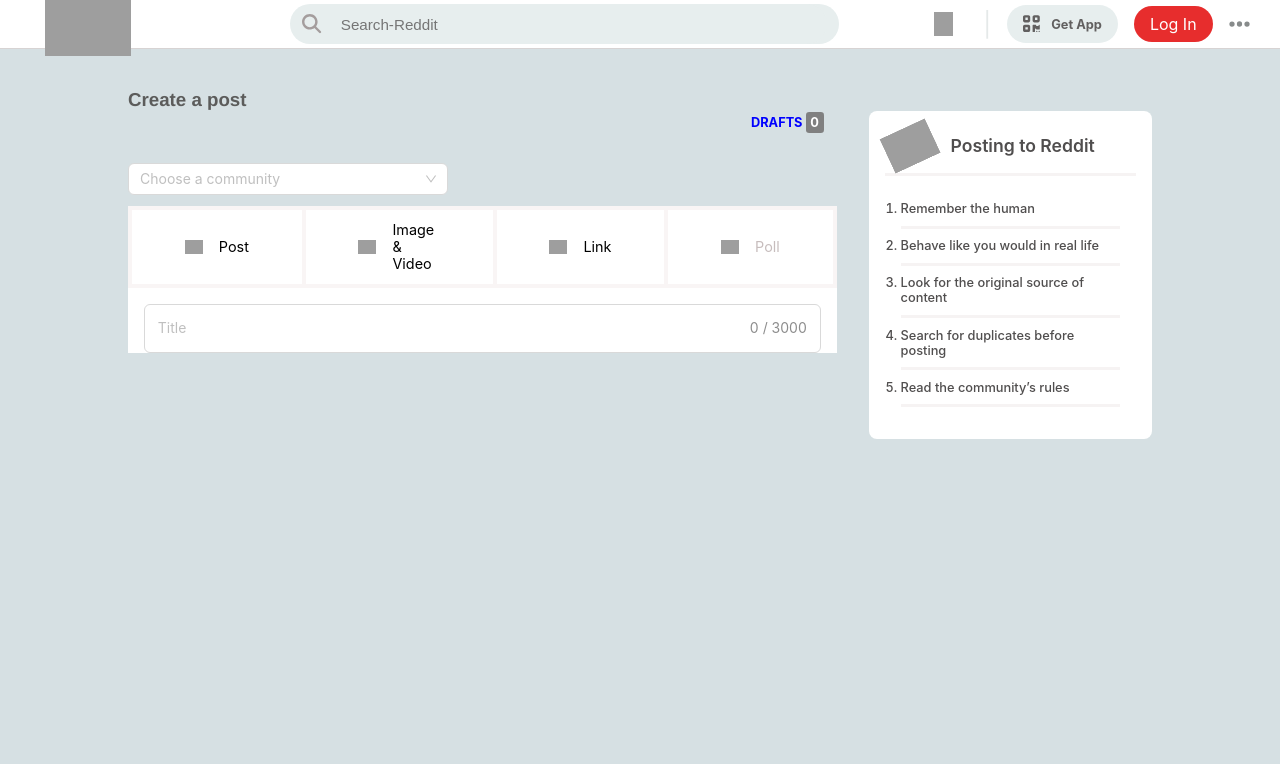
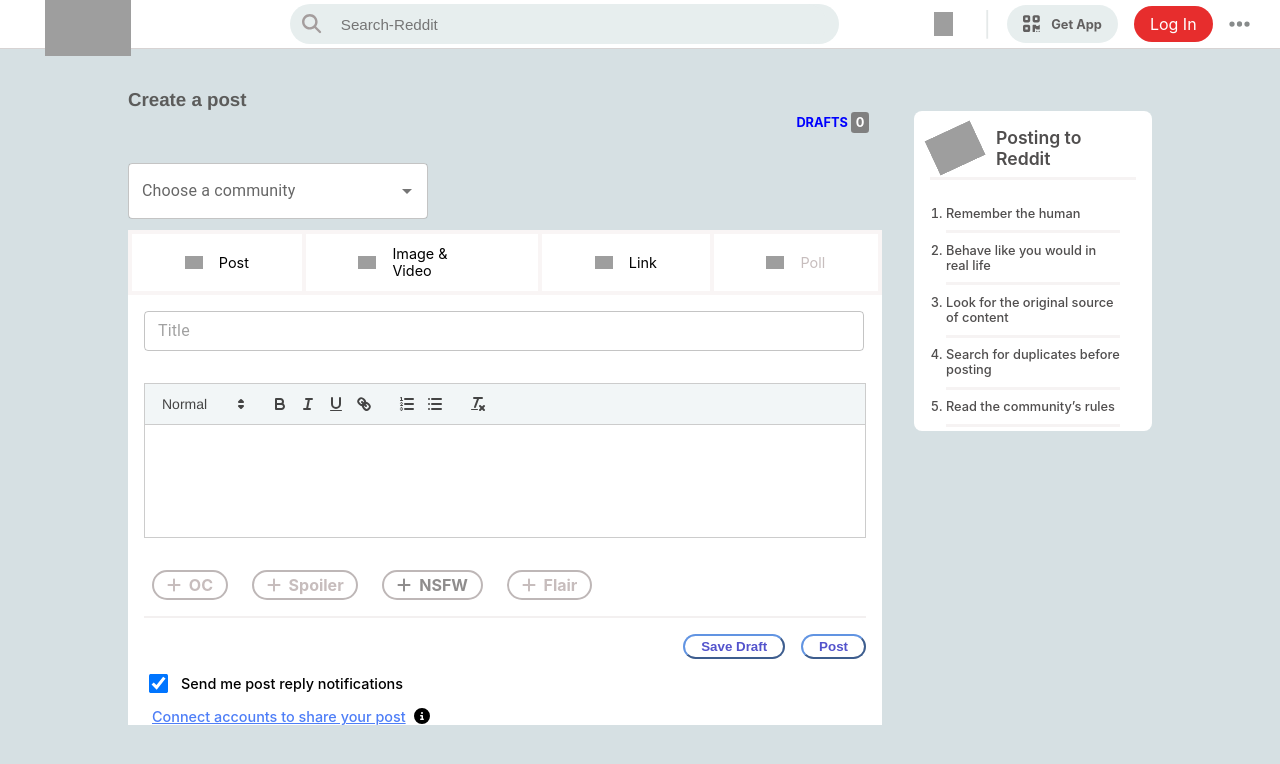
Before and after one commit to devsharma2208/Reddit-React-Clone---React-Project-2---m2j8eo3lwprp, a React (Create React App) app: page /submit in a window 1280 px wide. Shown: the top 764 px of the page. Built offline with nearby package versions, Linux system fonts and the light colour scheme; grey boxes are pictures that could not be loaded.

Commit message:
complete ui of communety section

```diff
--- a/package.json
+++ b/package.json
@@ -19,13 +19,13 @@
     "@fortawesome/free-solid-svg-icons": "^6.5.1",
     "@fortawesome/react-fontawesome": "^0.2.0",
     "@mui/icons-material": "^5.15.2",
-    "@mui/material": "^5.15.2",
-    "antd": "^5.12.8",
+    "@mui/material": "^5.15.3",
     "aos": "^2.3.4",
     "axios": "^1.6.2",
     "react": "18.2.0",
     "react-dom": "18.2.0",
     "react-multi-carousel": "^2.8.4",
+    "react-quill": "^2.0.0",
     "react-router": "^6.17.0",
     "react-router-dom": "^6.21.0",
     "react-scripts": "5.0.0",
--- a/src/components/Create_Post/Create_Post.css
+++ b/src/components/Create_Post/Create_Post.css
@@ -40,6 +40,95 @@
 }
 .select-option {
   width: 20rem;
+  background-color: #ffffff;
+  border-radius: 0.3rem;
+}
+
+.quill-container {
+  padding: 1rem;
+}
+.ql-toolbar {
+  background-color: #f2f6f7;
+}
+.ql-editor {
+  width: 45rem !important;
+  height: 7rem !important;
+  > p {
+    width: 100% !important;
+    height: 100% !important;
+  }
+}
+.bo-da-ta {
+  display: flex;
+  padding: 1rem 1.5rem;
+  gap: 1.5rem;
+  > div {
+    display: flex;
+    align-items: center;
+    gap: 0.5rem;
+    border: 0.15rem solid rgb(190, 183, 183);
+    color: #c7bdbd;
+    padding: 0.2rem 0.8rem;
+    border-radius: 2rem;
+    cursor: no-drop;
+    &:hover {
+      background-color: rgb(245, 246, 246);
+    }
+  }
+  > .nsfw {
+    color: rgb(143, 141, 141);
+    cursor: pointer;
+  }
+}
+.hr {
+  background-color: rgb(243, 240, 240);
+  height: 0.1rem;
+  margin: 0 1rem;
+}
+.btn-comment {
+  margin: 1rem;
+  display: flex;
+  gap: 1rem;
+  justify-content: flex-end;
+  > button {
+    padding: 0.2rem 1rem;
+    border-color: rgb(97, 148, 226);
+    background-color: white;
+    border-radius: 2rem;
+    font-weight: 900;
+    color: rgb(83, 83, 204);
+    &:hover {
+      background-color: rgb(83, 83, 204);
+      color: white;
+      cursor: pointer;
+    }
+  }
+}
+.check-box {
+  margin: 1rem 1.5rem;
+  display: flex;
+  align-items: center;
+  gap: 1rem;
+  > input {
+    transform: scale(1.5);
+  }
+  > label {
+    font-weight: 500;
+    font-size: 0.9rem;
+  }
+}
+.last-con {
+  margin: 0 1.5rem;
+  display: flex;
+  align-items: center;
+  gap: 0.5rem;
+  > p {
+    font-size: 0.9rem;
+    text-decoration: underline;
+    font-weight: 500;
+    color: rgb(78, 126, 247);
+    cursor: pointer;
+  }
 }
 .create-post-header-container {
   background-color: #ffffff;
@@ -71,6 +160,9 @@
 .input-title-con {
   margin: 1rem;
 }
+.input-textfield {
+  width: 45rem;
+}
 .inp-title {
   padding: 0.8rem;
 }
@@ -78,6 +170,7 @@
   background-color: rgb(255, 255, 255);
   padding: 1rem;
   border-radius: 0.5rem;
+  height: 18rem;
 }
 .comment-icon-text {
   display: flex;
--- a/src/components/Create_Post/Create_Post.jsx
+++ b/src/components/Create_Post/Create_Post.jsx
@@ -1,11 +1,154 @@
 import React, { useState } from "react";
 import "./Create_Post.css";
+import Autocomplete from "@mui/material/Autocomplete";
+import TextField from "@mui/material/TextField";
+import ReactQuill from "react-quill";
+import "react-quill/dist/quill.snow.css";
+import { FontAwesomeIcon } from "@fortawesome/react-fontawesome";
+import { faCircleInfo, faPlus } from "@fortawesome/free-solid-svg-icons";
+import { Checkbox } from "@mui/material";
 
-import { Select, Flex, Input, Typography } from "antd";
 const Create_Post = () => {
-  const OPTIONS = ["Apples", "Nails", "Bananas", "Helicopters"];
-  const [selectedItems, setSelectedItems] = useState([]);
-  const filteredOptions = OPTIONS.filter((o) => !selectedItems.includes(o));
+  const top100Films = [
+    { label: "The Shawshank Redemption", year: 1994 },
+    { label: "The Godfather", year: 1972 },
+    { label: "The Godfather: Part II", year: 1974 },
+    { label: "The Dark Knight", year: 2008 },
+    { label: "12 Angry Men", year: 1957 },
+    { label: "Schindler's List", year: 1993 },
+    { label: "Pulp Fiction", year: 1994 },
+    {
+      label: "The Lord of the Rings: The Return of the King",
+      year: 2003,
+    },
+    { label: "The Good, the Bad and the Ugly", year: 1966 },
+    { label: "Fight Club", year: 1999 },
+    {
+      label: "The Lord of the Rings: The Fellowship of the Ring",
+      year: 2001,
+    },
+    {
+      label: "Star Wars: Episode V - The Empire Strikes Back",
+      year: 1980,
+    },
+    { label: "Forrest Gump", year: 1994 },
+    { label: "Inception", year: 2010 },
+    {
+      label: "The Lord of the Rings: The Two Towers",
+      year: 2002,
+    },
+    { label: "One Flew Over the Cuckoo's Nest", year: 1975 },
+    { label: "Goodfellas", year: 1990 },
+    { label: "The Matrix", year: 1999 },
+    { label: "Seven Samurai", year: 1954 },
+    {
+      label: "Star Wars: Episode IV - A New Hope",
+      year: 1977,
+    },
+    { label: "City of God", year: 2002 },
+    { label: "Se7en", year: 1995 },
+    { label: "The Silence of the Lambs", year: 1991 },
+    { label: "It's a Wonderful Life", year: 1946 },
+    { label: "Life Is Beautiful", year: 1997 },
+    { label: "The Usual Suspects", year: 1995 },
+    { label: "Léon: The Professional", year: 1994 },
+    { label: "Spirited Away", year: 2001 },
+    { label: "Saving Private Ryan", year: 1998 },
+    { label: "Once Upon a Time in the West", year: 1968 },
+    { label: "American History X", year: 1998 },
+    { label: "Interstellar", year: 2014 },
+    { label: "Casablanca", year: 1942 },
+    { label: "City Lights", year: 1931 },
+    { label: "Psycho", year: 1960 },
+    { label: "The Green Mile", year: 1999 },
+    { label: "The Intouchables", year: 2011 },
+    { label: "Modern Times", year: 1936 },
+    { label: "Raiders of the Lost Ark", year: 1981 },
+    { label: "Rear Window", year: 1954 },
+    { label: "The Pianist", year: 2002 },
+    { label: "The Departed", year: 2006 },
+    { label: "Terminator 2: Judgment Day", year: 1991 },
+    { label: "Back to the Future", year: 1985 },
+    { label: "Whiplash", year: 2014 },
+    { label: "Gladiator", year: 2000 },
+    { label: "Memento", year: 2000 },
+    { label: "The Prestige", year: 2006 },
+    { label: "The Lion King", year: 1994 },
+    { label: "Apocalypse Now", year: 1979 },
+    { label: "Alien", year: 1979 },
+    { label: "Sunset Boulevard", year: 1950 },
+    {
+      label:
+        "Dr. Strangelove or: How I Learned to Stop Worrying and Love the Bomb",
+      year: 1964,
+    },
+    { label: "The Great Dictator", year: 1940 },
+    { label: "Cinema Paradiso", year: 1988 },
+    { label: "The Lives of Others", year: 2006 },
+    { label: "Grave of the Fireflies", year: 1988 },
+    { label: "Paths of Glory", year: 1957 },
+    { label: "Django Unchained", year: 2012 },
+    { label: "The Shining", year: 1980 },
+    { label: "WALL·E", year: 2008 },
+    { label: "American Beauty", year: 1999 },
+    { label: "The Dark Knight Rises", year: 2012 },
+    { label: "Princess Mononoke", year: 1997 },
+    { label: "Aliens", year: 1986 },
+    { label: "Oldboy", year: 2003 },
+    { label: "Once Upon a Time in America", year: 1984 },
+    { label: "Witness for the Prosecution", year: 1957 },
+    { label: "Das Boot", year: 1981 },
+    { label: "Citizen Kane", year: 1941 },
+    { label: "North by Northwest", year: 1959 },
+    { label: "Vertigo", year: 1958 },
+    {
+      label: "Star Wars: Episode VI - Return of the Jedi",
+      year: 1983,
+    },
+    { label: "Reservoir Dogs", year: 1992 },
+    { label: "Braveheart", year: 1995 },
+    { label: "M", year: 1931 },
+    { label: "Requiem for a Dream", year: 2000 },
+    { label: "Amélie", year: 2001 },
+    { label: "A Clockwork Orange", year: 1971 },
+    { label: "Like Stars on Earth", year: 2007 },
+    { label: "Taxi Driver", year: 1976 },
+    { label: "Lawrence of Arabia", year: 1962 },
+    { label: "Double Indemnity", year: 1944 },
+    {
+      label: "Eternal Sunshine of the Spotless Mind",
+      year: 2004,
+    },
+    { label: "Amadeus", year: 1984 },
+    { label: "To Kill a Mockingbird", year: 1962 },
+    { label: "Toy Story 3", year: 2010 },
+    { label: "Logan", year: 2017 },
+    { label: "Full Metal Jacket", year: 1987 },
+    { label: "Dangal", year: 2016 },
+    { label: "The Sting", year: 1973 },
+    { label: "2001: A Space Odyssey", year: 1968 },
+    { label: "Singin' in the Rain", year: 1952 },
+    { label: "Toy Story", year: 1995 },
+    { label: "Bicycle Thieves", year: 1948 },
+    { label: "The Kid", year: 1921 },
+    { label: "Inglourious Basterds", year: 2009 },
+    { label: "Snatch", year: 2000 },
+    { label: "3 Idiots", year: 2009 },
+    { label: "Monty Python and the Holy Grail", year: 1975 },
+  ];
+  const [comment, setComment] = useState("");
+  const [useFancyEditor, setUseFancyEditor] = useState(false);
+
+  const formats = [
+    "header",
+    "bold",
+    "italic",
+    "underline",
+    "strike",
+    "link",
+    "list",
+    "bullet",
+  ];
   return (
     <main className="create-post-container">
       <div className="div-container-create">
@@ -20,16 +163,15 @@ const Create_Post = () => {
               </span>
             </div>
             <div className="slectOption">
-              <Select
+              <Autocomplete
                 className="select-option"
-                mode="multiple"
-                placeholder="Choose a community"
-                value={selectedItems}
-                onChange={setSelectedItems}
-                options={filteredOptions.map((item) => ({
-                  value: item,
-                  label: item,
-                }))}
+                disablePortal
+                id="combo-box-demo"
+                options={top100Films}
+                sx={{ width: 300 }}
+                renderInput={(params) => (
+                  <TextField {...params} label="Choose a community" />
+                )}
               />
             </div>
             <div className="create-post-header-container">
@@ -69,15 +211,64 @@ const Create_Post = () => {
               </div>
               <div>
                 <div className="input-title-con">
-                  <Input
-                    className="inp-title"
+                  <TextField
+                    className="input-textfield"
+                    size="small"
+                    name="Size"
+                    placeholder="Title"
                     count={{
                       show: true,
                       max: 3000,
                     }}
-                    placeholder="Title"
                   />
                 </div>
+                <div className="quill-container">
+                  {" "}
+                  <ReactQuill
+                    className="react-quill-data"
+                    value={comment}
+                    onChange={(value) => setComment(value)}
+                    formats={formats}
+                  />
+                </div>
+              </div>
+              <div className="bo-da-ta">
+                <div>
+                  <FontAwesomeIcon icon={faPlus} />
+                  <h4>OC</h4>
+                </div>
+                <div>
+                  <FontAwesomeIcon icon={faPlus} />
+                  <h4>Spoiler</h4>
+                </div>
+                <div className="nsfw">
+                  <FontAwesomeIcon icon={faPlus} />
+                  <h4>NSFW</h4>
+                </div>
+                <div>
+                  <FontAwesomeIcon icon={faPlus} />
+                  <h4>Flair</h4>
+                </div>
+              </div>
+              <div className="hr"></div>
+              <div className="btn-comment">
+                <button>Save Draft</button>
+                <button>Post</button>
+              </div>
+              <div className="check-box">
+                <input
+                  type="checkbox"
+                  name="checkbox"
+                  id="checkbox"
+                  defaultChecked
+                />
+                <label htmlFor="checkbox">
+                  Send me post reply notifications
+                </label>
+              </div>
+              <div className="last-con">
+                <p>Connect accounts to share your post</p>
+                <FontAwesomeIcon icon={faCircleInfo} />
               </div>
             </div>
           </div>
```
Also changed, not shown: 1 other file (tests, documents, lock files or other folders).
